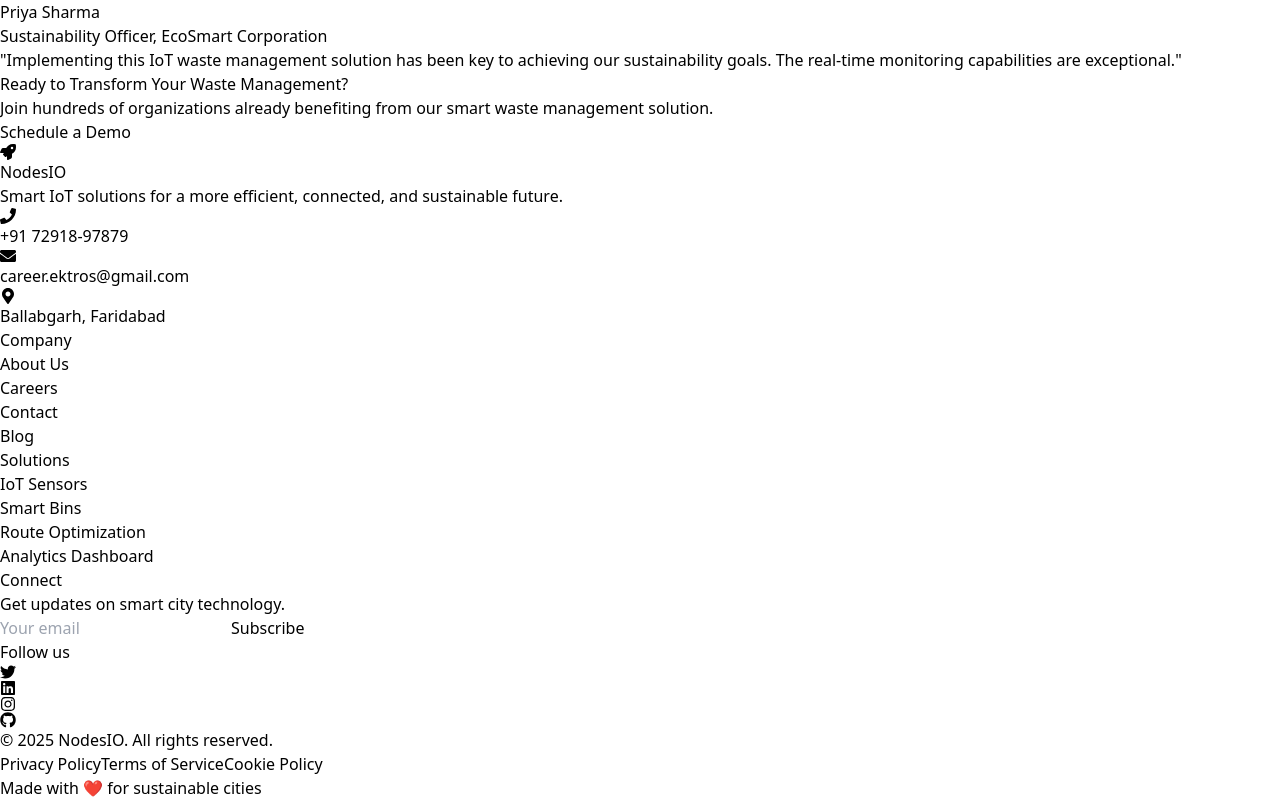
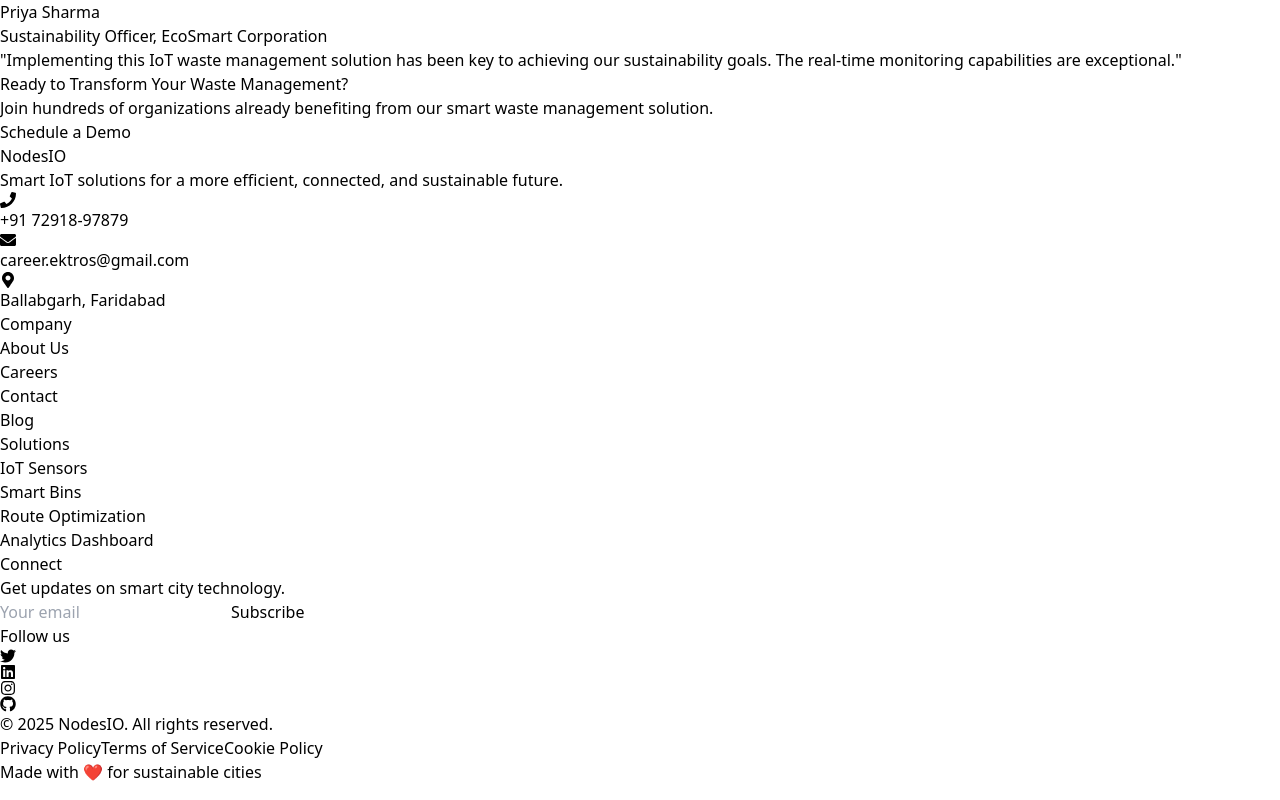
Before and after one commit to EKTROSLAB-production/NodesIO.in, a Next.js app: page / in a window 1280 px wide. Shown: the part 1240-2040 px from the top of the page. Built offline with nearby package versions, Linux system fonts and the light colour scheme.

Commit message:
fix: escape characters and update files

```diff
--- a/app/Components/page/Footer.tsx
+++ b/app/Components/page/Footer.tsx
@@ -33,9 +33,7 @@
           {/* Company Info */}
           <div className="lg:col-span-1">
             <div className="flex items-center mb-4">
-              <div className="w-8 h-8 bg-gradient-to-r from-blue-600 to-green-500 rounded flex items-center justify-center mr-2">
-                <FaRocket className="text-white text-sm" />
-              </div>
+
               <h3 className="text-xl font-bold text-white">NodesIO</h3>
             </div>
             <p className="text-gray-400 mb-6 text-sm leading-relaxed">
```
